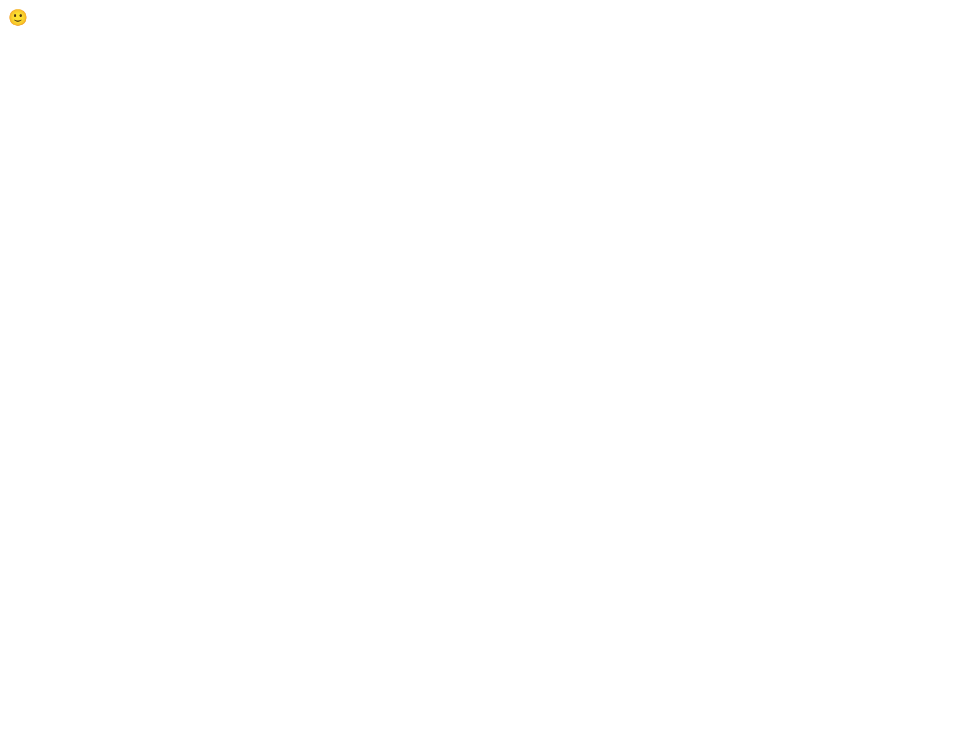
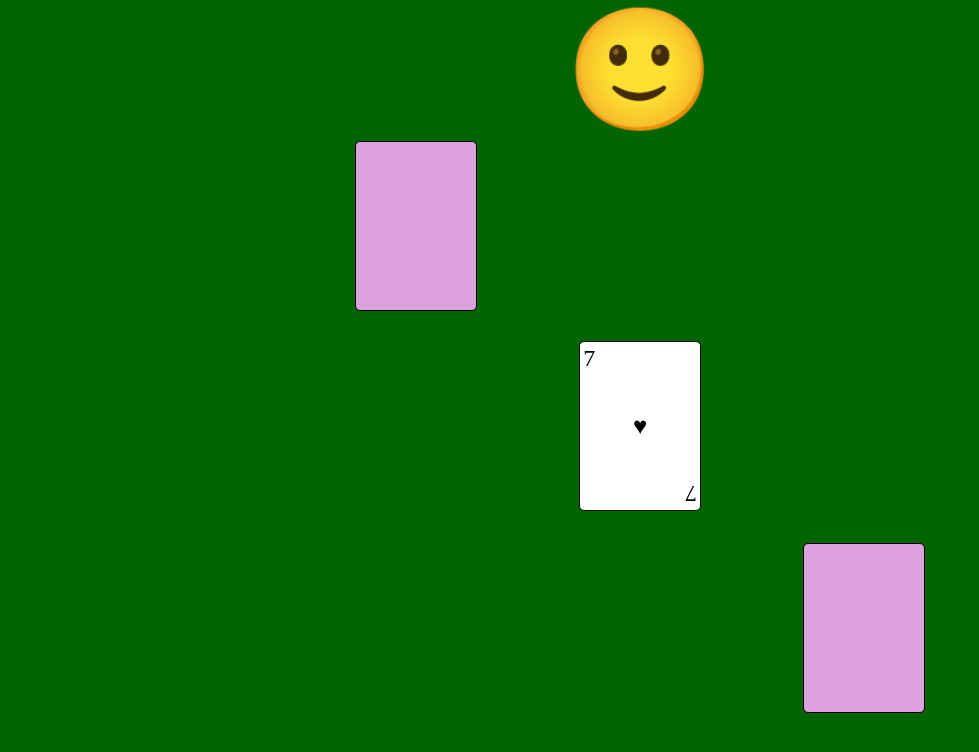
Before and after one commit to kuddleman/vanilla-js-slapjack-game, a plain HTML site: page index.html in a window 1280 px wide. Shown: the whole page, without its empty margins (0-979 px from the left). Drawn offline with Linux system fonts and the light colour scheme.

Commit message:
add basic css styles

```diff
--- a/index.css
+++ b/index.css
@@ -0,0 +1,71 @@
+html, body {
+  margin: 0;
+  padding: 0;
+  background: darkgreen;
+
+}
+
+#opponent-face {
+  font-size: 15vh;
+}
+
+.card {
+  height: 21vh;
+  width: 15vh;
+  background: white;
+  border: 1px solid black;
+  border-radius: 5px;
+}
+
+.card-back {
+  background: plum;
+}
+
+.card-front {
+  position: relative;
+  display: flex;
+  align-items: center;
+  justify-content: center;
+  font-size: 3vh;
+  text-align: center;
+}
+
+.right-side-up {
+  position: absolute;
+  left: 0.4vh;
+  top: 0.4vh;
+}
+
+.flipped {
+  position: absolute;
+  right: 0.4vh;
+  bottom: 0.4vh;
+  text-align: center;
+  transform: rotate( 180deg )
+
+}
+
+#wrapper {
+  display: flex;
+  flex-direction: column;
+  align-items: center;
+
+}
+
+#opponent-deck, #player-deck {
+  height: 21vh;
+}
+
+#opponent-deck > * {
+  margin-right: 35vw;
+}
+
+#player-deck > * {
+  margin-left: 35vw;
+}
+
+
+
+#discard-pile {
+  margin: 4vh 0;
+}
--- a/index.html
+++ b/index.html
@@ -7,20 +7,22 @@
   <title>Slapjack Card Game</title>
 </head>
 <body>
+  <div id="wrapper">
     <div id="opponent-face">🙂</div>
     <div id="opponent-deck">
       <div class="card card-back"></div>
     </div>
     <div id="discard-pile">
       <div class="card card-front">
-                <div class="card-number"></div>
-                <div class="card-art"></div>
-                <div class="card-number"></div>
+          <div class="card-number right-side-up">7</div>
+          <div class="card-art">&#9829;</div>
+          <div class="card-number flipped">7</div>
       </div>
     </div>
     <div id="player-deck">
         <div class="card card-back"></div>
     </div>
+  </div>
   <script src="index.js"></script>
 </body>
 </html>
```
Lines whose indentation alone changed are shown as unchanged.
